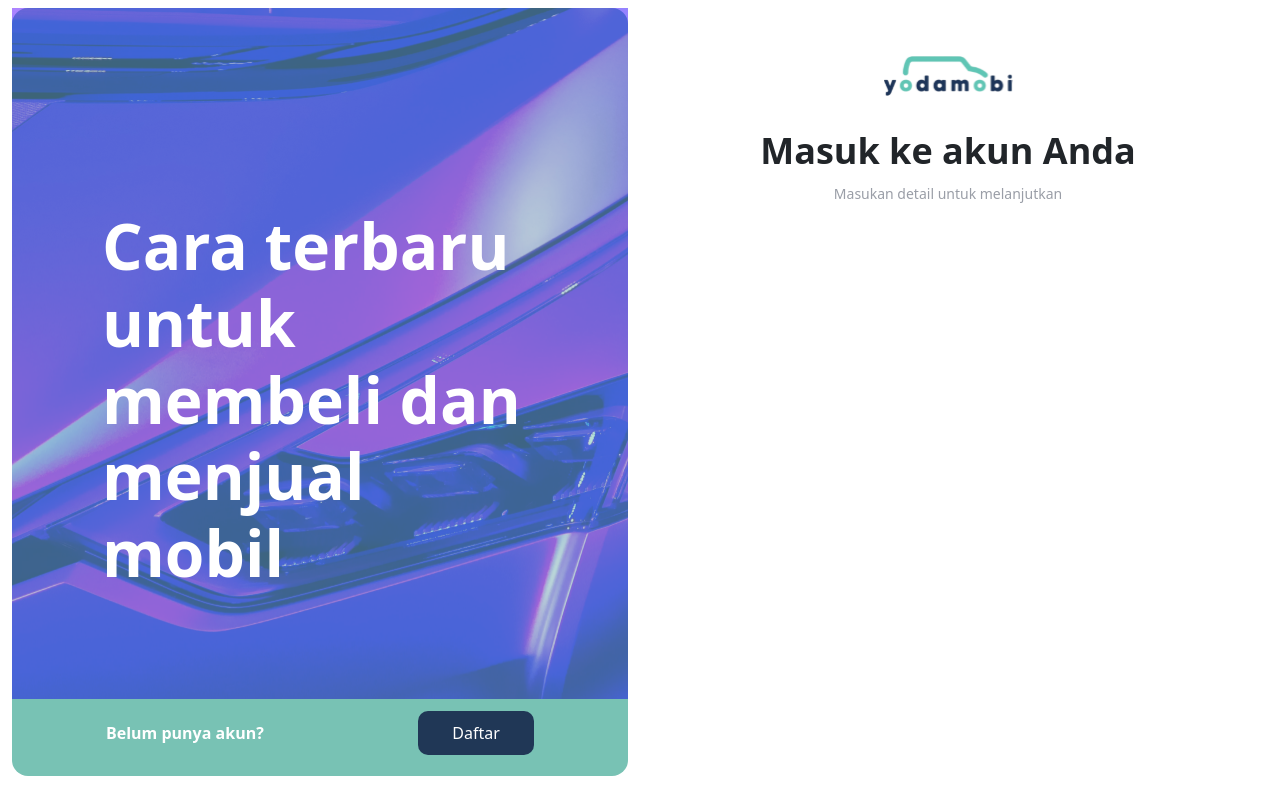
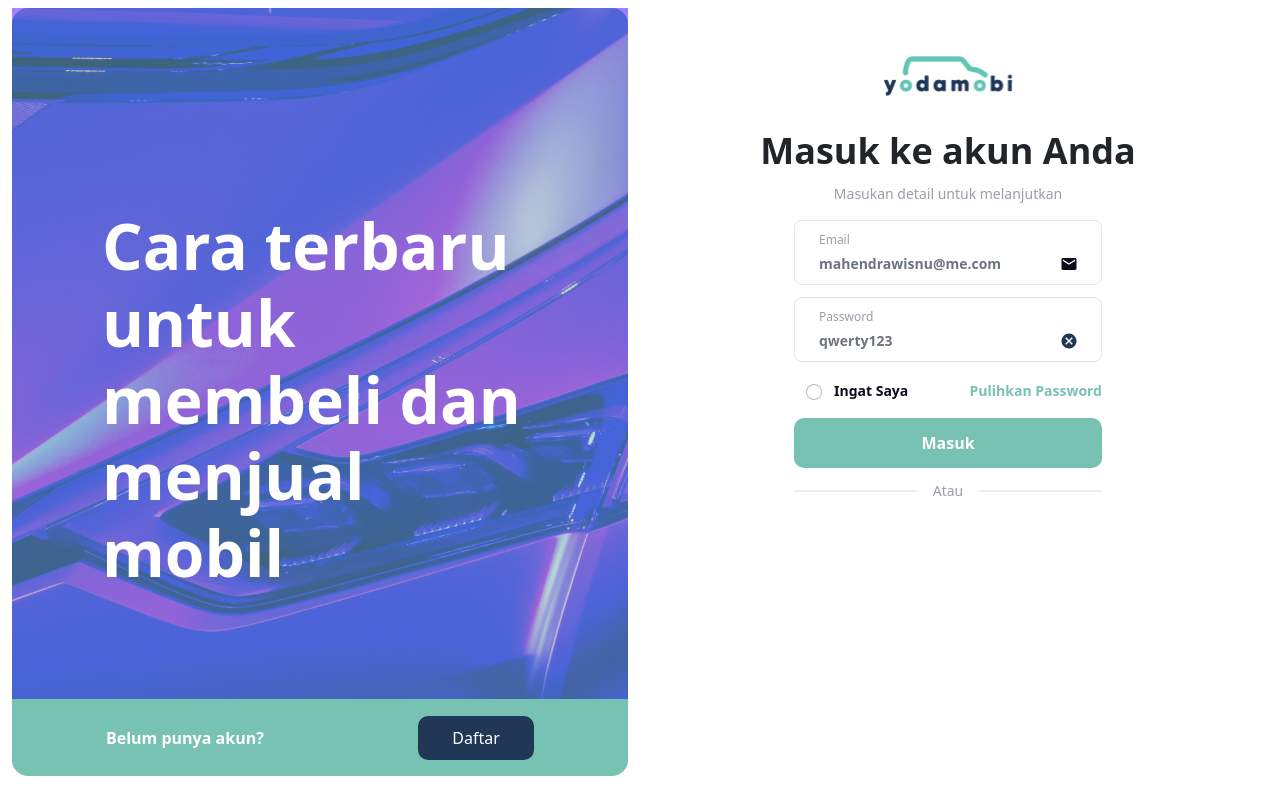
Before and after one commit to cipauuu/yodamobil, a React (Create React App) app: page /login in a window 1280 px wide. Built offline with nearby package versions, Linux system fonts and the light colour scheme.

Commit message:
add loginform section

```diff
--- /dev/null
+++ b/src/components/Img/Img.jsx
@@ -0,0 +1,19 @@
+import React from "react";
+import styled from "styled-components";
+
+const Image = styled.img`
+  object-fit: ${(props) => props.fit || "fill"};
+  width: ${(props) => props.width || "auto"};
+  max-width: ${(props) => props.maxWidth || "none"};
+  height: ${(props) => props.height || "auto"};
+  max-height: ${(props) => props.maxHeight || "none"};
+  margin: ${(props) => props.margin || "0"};
+  padding: ${(props) => props.padding || "0"};
+  border-radius: ${(props) => props.borderRadius || 0};
+`;
+
+function Img(props) {
+  return <Image {...props} />;
+}
+
+export default Img;
--- a/src/pages/Login/Login.jsx
+++ b/src/pages/Login/Login.jsx
@@ -3,6 +3,7 @@ import { Container, Row, Col } from "react-bootstrap";
 import LoginCard from "./LoginCard";
 import LoginTopHeader from "../Login/LoginTopHeader";
 import styled from "styled-components";
+import LoginInputForm from "./LoginInputForm";
 
 const ContainerP = styled(Container)`
   padding: 8px 24px;
@@ -18,6 +19,7 @@ const Login = () => {
             title={"Masuk ke akun Anda"}
             subtitle={"Masukan detail untuk melanjutkan"}
           />
+          <LoginInputForm />
         </Col>
       </Row>
     </ContainerP>
--- /dev/null
+++ b/src/pages/Login/LoginInputForm.jsx
@@ -0,0 +1,125 @@
+import React from "react";
+import { InputGroup, FormControl, Button } from "react-bootstrap";
+import Img from "../../components/Img/Img";
+import styled from "styled-components";
+
+const Container = styled.div`
+  width: 50%;
+  margin: auto;
+`;
+
+const SignInBtn = styled(Button)`
+  margin: 12px 0;
+  height: 50px;
+  width: 100%;
+  background: #78c2b4;
+  border-radius: 10px;
+  border: none;
+  font-weight: 600;
+
+  :hover {
+    background: #78c2b4;
+  }
+`;
+
+const Line = styled.div`
+  border: 1px solid #ececf2;
+  height: 1px;
+  width: 40%;
+`;
+
+const Flex = styled.div`
+  display: flex;
+  width: ${(props) => props.width || "auto"};
+  justify-content: ${(props) => props.justifyContent || "space-between"};
+  align-items: center;
+
+  span {
+    border: none;
+    background: none;
+  }
+`;
+
+const Wrapper = styled.div`
+  height: ${(props) => props.height || "auto"};
+  background: #ffffff;
+  border: ${(props) => props.border || "1px solid #e4e6e8"};
+  box-sizing: border-box;
+  border-radius: 8px;
+  padding: 4px 12px;
+  margin-bottom: 12px;
+  p {
+    text-align: left;
+    padding: 0.375rem 0.75rem;
+    font-size: 12px;
+    margin-bottom: -8px;
+    color: #9a9ea7;
+  }
+  input {
+    border: none;
+    font-style: normal;
+    font-weight: 600;
+    font-size: 14px;
+    background: none;
+    :focus {
+      border: none;
+      background: none;
+      box-shadow: none;
+    }
+  }
+  span {
+    background: none;
+    border: none;
+  }
+`;
+
+const TypoBold = styled.p`
+  margin: auto 0;
+  font-weight: 600;
+  color: ${(props) => props.color || "#0D0A19"};
+  font-size: ${(props) => props.fontSize || "14px"};
+`;
+
+const Typo = styled.p`
+  margin: auto;
+  color: #9a9ea7;
+  font-size: ${(props) => props.fontSize || "14px"};
+`;
+
+const LoginInputForm = () => {
+  return (
+    <Container>
+      <Wrapper>
+        <p>Email</p>
+        <InputGroup>
+          <FormControl placeholder="mahendrawisnu@me.com" />
+          <InputGroup.Text>
+            <Img src="/assets/ic_email.svg" />
+          </InputGroup.Text>
+        </InputGroup>
+      </Wrapper>
+      <Wrapper>
+        <p>Password</p>
+        <InputGroup>
+          <FormControl placeholder="qwerty123" />
+          <InputGroup.Text>
+            <Img src="/assets/ic_clear.svg" />
+          </InputGroup.Text>
+        </InputGroup>
+      </Wrapper>
+      <Flex>
+        <Flex>
+          <InputGroup.Radio /> <TypoBold>Ingat Saya</TypoBold>
+        </Flex>
+        <TypoBold color="#78C2B4">Pulihkan Password</TypoBold>
+      </Flex>
+      <SignInBtn>Masuk</SignInBtn>
+
+      <Flex>
+        <Line /> <Typo>Atau</Typo> <Line />
+      </Flex>
+    </Container>
+  );
+};
+
+export default LoginInputForm;
--- a/src/pages/Login/LoginStyle.js
+++ b/src/pages/Login/LoginStyle.js
@@ -40,6 +40,7 @@ export const Chip = styled.div`
   justify-content: space-between;
   padding: 12px 94px;
   align-items: center;
+  height: 10%;
 `;
 
 export const Typo = styled.p`
```
Also changed, not shown: src/pages/Login/LoginMobile.jsx (added, +7 -0 lines), public/assets/ic_clear.svg (added), public/assets/ic_email.svg (added), src/helper/loginHelper.js (added).
